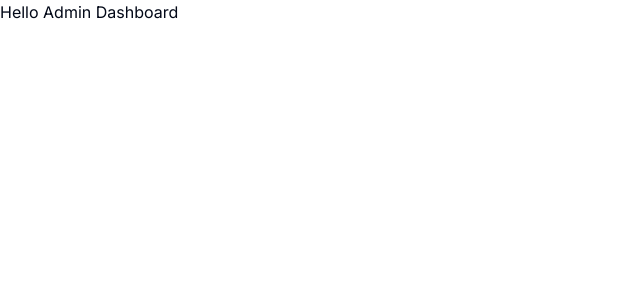
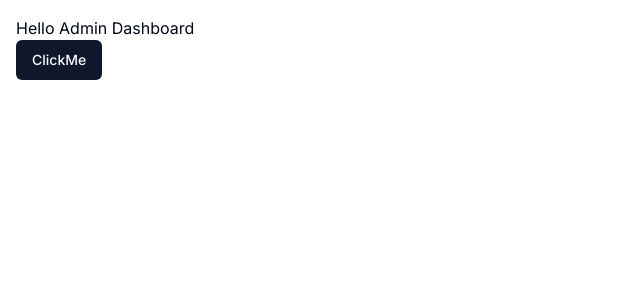
Before and after one commit to bloodgroup-cplusplus/nextjs13_e_commerce, a Next.js app in the folder ecommerce-admin/: page / in a window 1280 px wide. Shown: the top 300 px of the page, without its empty margins (0-640 px from the left). Built offline with nearby package versions, Linux system fonts and the light colour scheme.

Commit message:
added a bunch of stuff now need to continue with clerk authentication

```diff
--- a/ecommerce-admin/app/(root)/page.tsx
+++ b/ecommerce-admin/app/(root)/page.tsx
@@ -1,6 +1,10 @@
+import { Button } from "@/components/ui/button"
 export default function Home()
 {
     return (
+        <div className="p-4">
         <p>Hello Admin Dashboard</p>
+        <Button size="default">ClickMe</Button>
+        </div>
     )
 }
```
Also changed, not shown: 1 other file (tests, documents, lock files or other folders).
